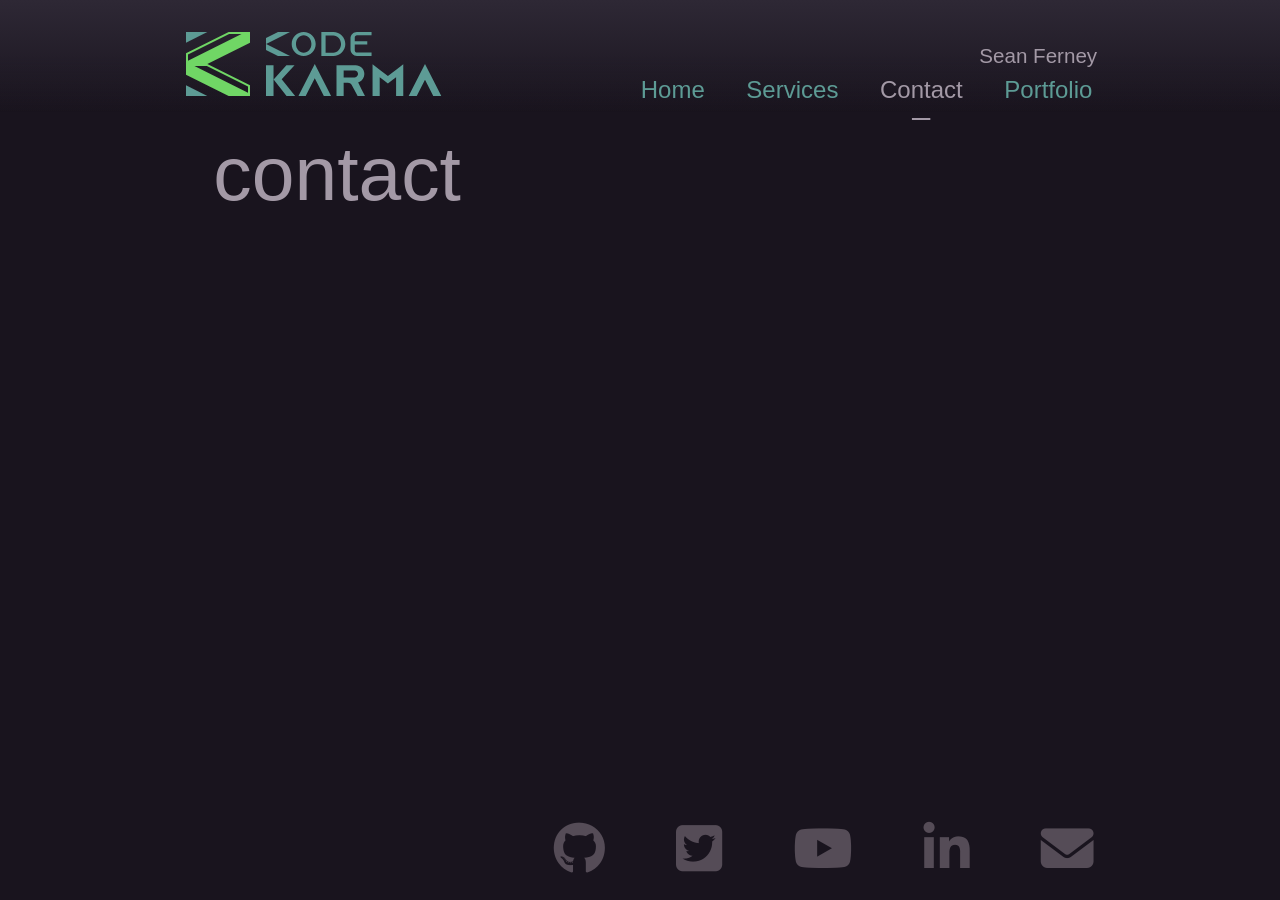
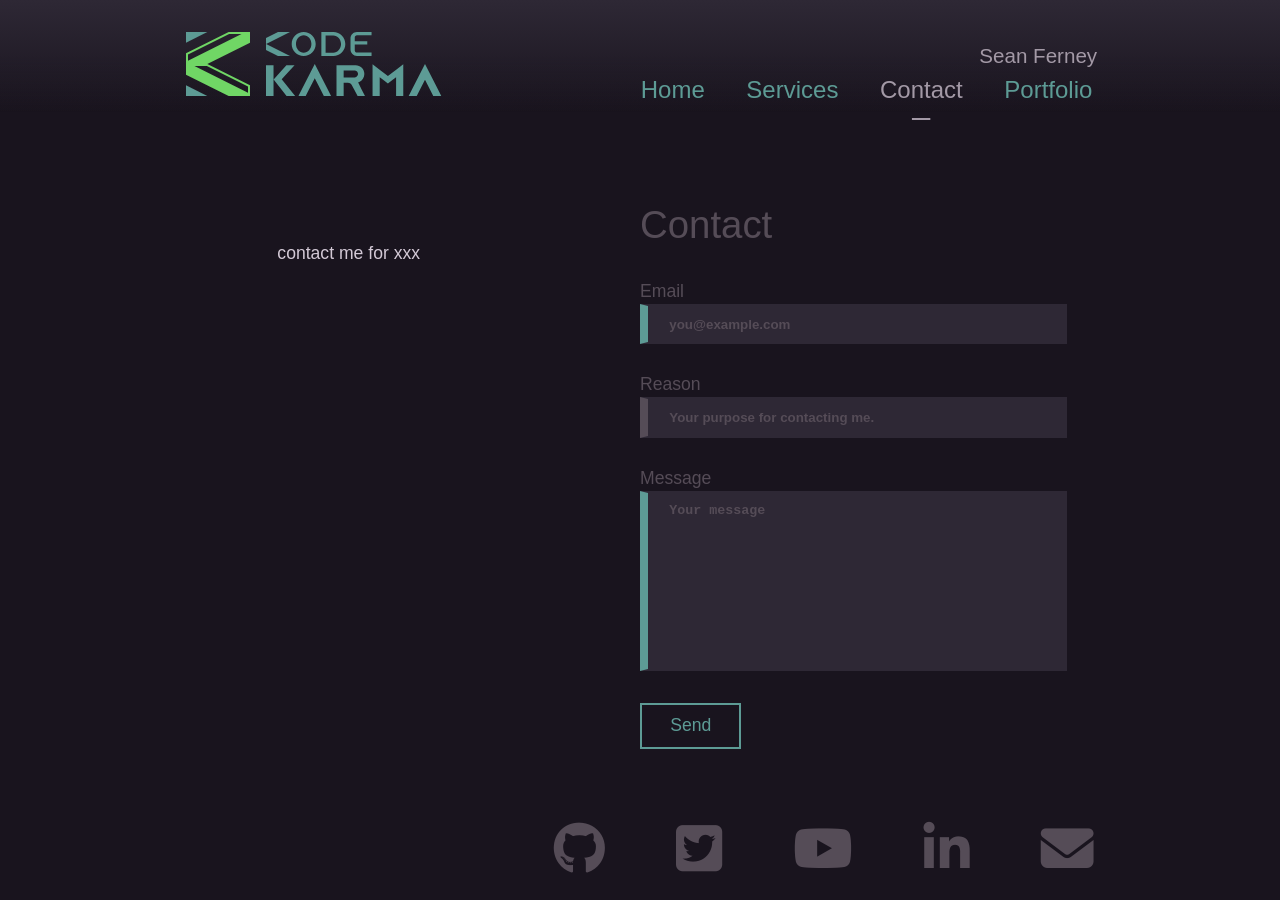
Before and after one commit to CodeKarmaDev/CodeKarmaWebsite, a Jekyll site: the page built from contact.markdown, in a window 1280 px wide. Built offline with Jekyll 4.4.1, drawn with Linux system fonts in a browser that asks for light colours; nearby versions of some CDN libraries; some web fonts are replaced.

Commit message:
contact form

```diff
--- /dev/null
+++ b/_layouts/contact.html
@@ -0,0 +1,70 @@
+---
+layout: root
+sendto: "https://formspree.io/moqkloak"
+---
+
+<div class="{{ page.class }} contact bf fade-in-left x1">
+    <section class="page">
+        {{ content }}
+
+    </section>
+    <form
+        class="from grid"
+        action="{{ layout.sendto }}"
+        method="POST"
+        >
+
+        <h2 class="title">Contact</h2>
+
+        <input
+            type="hidden"
+            value="{{ page.subject }}"
+            name="_subject"
+            >
+
+        <div class="group">
+            <label
+                for="email"
+                >Email</label>
+            <input
+                required
+                id="email"
+                type="text"
+                name="_replyto"
+                placeholder="you@example.com"
+                >
+        </div>
+
+        <div class="group">
+            <label
+                for="reason"
+                >Reason</label>
+            <input
+                id="reason"
+                type="text"
+                name="reason"
+                placeholder="Your purpose for contacting me."
+                >
+        </div>
+
+        <div class="group">
+            <label
+                for="message"
+                >Message</label>
+            <textarea
+                id="message"
+                required
+                name="message"
+                spellcheck="true"
+                wrap="hard"
+                placeholder="Your message"
+                ></textarea>
+        </div>
+
+        <!-- your other form fields go here -->
+
+        <div class="group">
+            <button type="submit" class="link btn">Send</button>
+        </div>
+    </form>
+</div>
--- a/_sass/content.sass
+++ b/_sass/content.sass
@@ -25,6 +25,8 @@
         margin-bottom: 5rem
 
 
+.contact
+    display: grid
 
 @media screen and ( min-width: 75rem )
 
@@ -34,3 +36,6 @@
 
         & > *
             grid-column: 2 / 4
+
+    .contact
+        grid-template-columns: 1fr 1fr
--- /dev/null
+++ b/_sass/form.sass
@@ -0,0 +1,40 @@
+
+.from
+    &.grid
+        display: grid
+        align-self: center
+    .group
+        & > *
+            display: block
+        label
+            color: $mute
+            line-height: 1em
+            padding-bottom: 0.2em
+    .title
+        margin-bottom: 1em
+        color: $mute
+
+input, textarea
+    color: $scribe2
+    background-color: $fill2
+    border: $fill2 solid 2px
+    border-left: $mute solid 8px
+    padding: 0.8em 1.6em
+    outline: none
+    width: 100%
+    margin-bottom: 2rem
+
+    &:required
+        border-left-color: $focus2
+
+    &:focus
+        color: $scribe
+        border-left-color: $focus
+
+    &::placeholder
+        color: $mute
+        font-weight: bolder
+
+textarea
+    resize: none
+    height: 20vh
--- a/_sass/links.sass
+++ b/_sass/links.sass
@@ -68,3 +68,10 @@ a.mute, .mute a
     &.btn
         padding: 0.1em 1.5em
         border: currentColor 2px solid
+        background-color: #0000
+
+a.link.btn
+    padding: 0.1em 1.6em
+
+button.link.btn
+    padding: 0.6em 1.6em
--- a/_sass/main.sass
+++ b/_sass/main.sass
@@ -2,6 +2,7 @@
 @import colors
 
 $text-width: 28rem
+$font-size: 1.1rem
 
 body, body *
     box-sizing: border-box
@@ -12,11 +13,14 @@ strong
     color: $scribe
 
 body
-    font-size: 1.1rem
+    font-size: $font-size
     font-family: 'Fira Sans', sans-serif
     line-height: 2.5em
     color: $scribe
     background-color: $fill
+
+button
+    font-size: $font-size
 
 h1
     font-size: 4.8rem
--- a/assets/css/style.sass
+++ b/assets/css/style.sass
@@ -13,6 +13,7 @@
 @import footer
 @import social
 @import links
+@import form
 @import page
 @import hero
 @import services
--- a/contact.markdown
+++ b/contact.markdown
@@ -1,6 +1,8 @@
 ---
+layout: contact
 title: Contact
 permalink: /contact/
+subject: Code Karma Generic Contact
 ---
 
-# contact
+contact me for xxx
```
